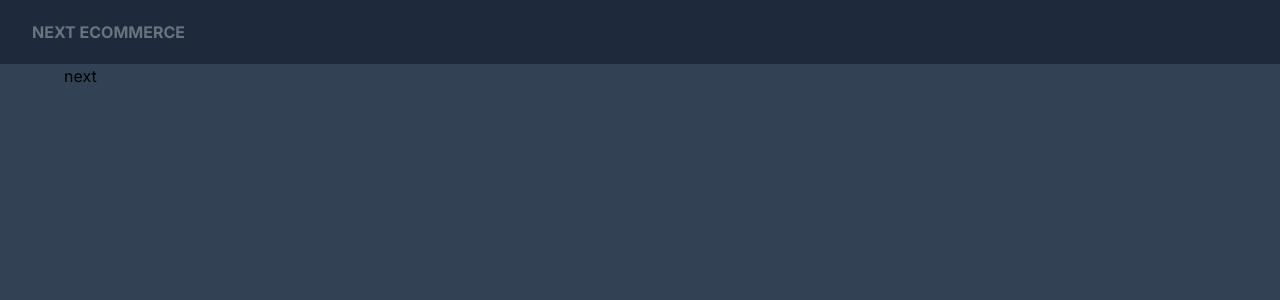
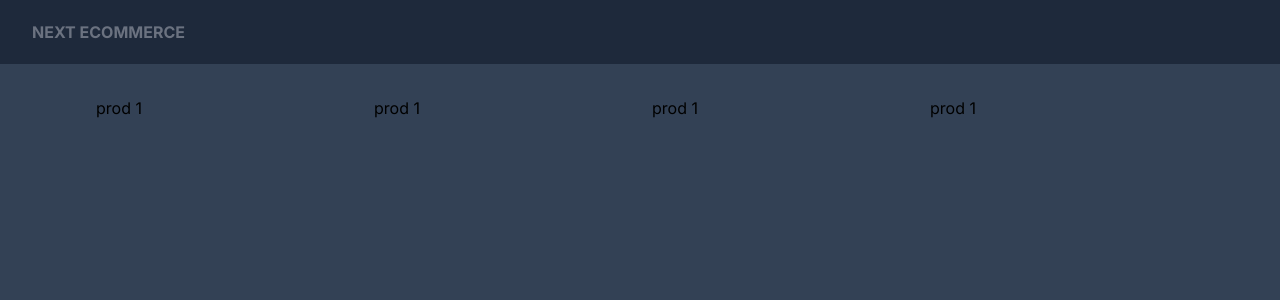
Before and after one commit to EdsonDevLima/next-Commerce, a Next.js app: page / in a window 1280 px wide. Shown: the top 300 px of the page. Built offline with nearby package versions, Linux system fonts and the light colour scheme.

Commit message:
listagem de produtos

```diff
--- a/src/app/page.tsx
+++ b/src/app/page.tsx
@@ -2,6 +2,14 @@
 
 export default function Home() {
   return (
-<div><p>next</p></div>
+<div className='max-w-7xl mx-auto pt-8 px-8 lx:px-0 '>
+  <div className='grid grid-cols-1 sm:grid-cols-2 md:grid-cols-3 lg:grid-cols-4 gap-10 xl:gap-6'>
+    <div><p>prod 1</p></div>
+    <div><p>prod 1</p></div>
+    <div><p>prod 1</p></div>
+    <div><p>prod 1</p></div>
+
+  </div>
+</div>
   )
 }
```
